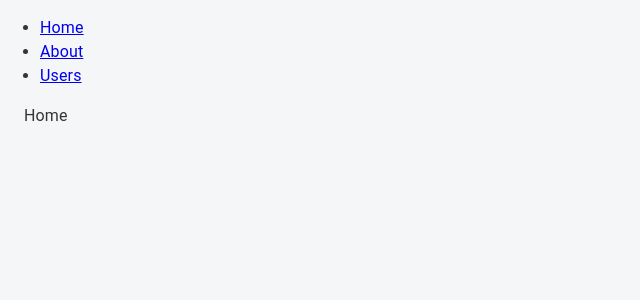
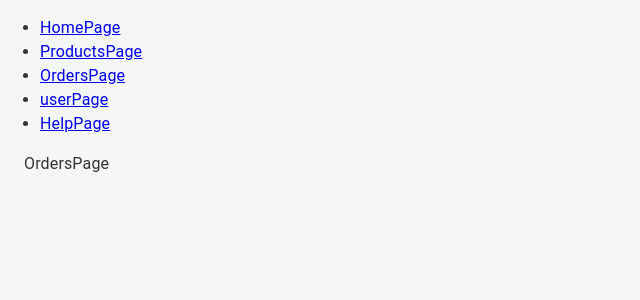
Before and after one commit to olimjonov97/burak-react, a React (Create React App) app: page /orders in a window 1280 px wide. Shown: the top 300 px of the page, without its empty margins (0-640 px from the left). Built offline with nearby package versions, Linux system fonts and the light colour scheme.

Commit message:
develop screen based Components

```diff
--- a/src/app/App.tsx
+++ b/src/app/App.tsx
@@ -3,43 +3,55 @@ import React from "react";
 import "../css/app.css";
 import { Box, Button, Container, Stack, Typography } from "@mui/material";
 import { Link, Route, Switch } from "react-router-dom";
-import { About } from "./screens/About";
-import { Home } from "./screens/Home";
-import { Users } from "./screens/Users";
+import { HomePage } from "./screens/homePage";
+import { PoductsPage } from "./screens/productsPage";
+import { OrdersPage } from "./screens/ordersPage";
+import { UserPage } from "./screens/userPage";
+import { HelpPage } from "./screens/helpPage";
 
 function App() {
   return (
     <div>
       <ul>
         <li>
-          <Link to="/">Home</Link>
+          <Link to="/">HomePage</Link>
         </li>
         <li>
-          <Link to="/about">About</Link>
+          <Link to="/products">ProductsPage</Link>
         </li>
         <li>
-          <Link to="/users">Users</Link>
+          <Link to="/orders">OrdersPage</Link>
+        </li>
+        <li>
+          <Link to="/member-page">userPage</Link>
+        </li>
+        <li>
+          <Link to="/help">HelpPage</Link>
         </li>
       </ul>
 
       <Switch>
-        <Route path="/about">
-          <About />
+        <Route path="/products">
+          <PoductsPage />
         </Route>
-        <Route path="/users">
-          <Users />
+        <Route path="/orders">
+          <OrdersPage />
+        </Route>
+        <Route path="/member-page">
+          <UserPage />
+        </Route>
+        <Route path="/member-page">
+          <UserPage />
+        </Route>
+        <Route path="/help">
+          <HelpPage />
         </Route>
         <Route path="/">
-          <Home />
+          <HomePage />
         </Route>
       </Switch>
     </div>
   );
 }
 
-
-
-
-
-
 export default App;
--- a/src/app/screens/About.tsx
+++ /dev/null
@@ -1,5 +0,0 @@
-import { Container } from "@mui/material";
-
-export function About() {
-  return <Container>About</Container>;
-}
--- a/src/app/screens/Home.tsx
+++ /dev/null
@@ -1,5 +0,0 @@
-import { Container } from "@mui/material";
-
-export function Home() {
-  return <Container>Home</Container>;
-}
--- a/src/app/screens/Users.tsx
+++ /dev/null
@@ -1,5 +0,0 @@
-import { Container } from "@mui/material";
-
-export function Users() {
-  return <Container>Users</Container>;
-}
--- /dev/null
+++ b/src/app/screens/helpPage/index.tsx
@@ -0,0 +1,5 @@
+ import { Container } from "@mui/material";
+
+ export function HelpPage() {
+   return <Container>HelpPage</Container>;
+ }
--- /dev/null
+++ b/src/app/screens/homePage/index.tsx
@@ -0,0 +1,5 @@
+import { Container } from "@mui/material";
+
+export function HomePage() {
+  return <Container>HomePage</Container>;
+}
--- /dev/null
+++ b/src/app/screens/ordersPage/index.tsx
@@ -0,0 +1,5 @@
+import { Container } from "@mui/material";
+
+export function OrdersPage() {
+  return <Container>OrdersPage</Container>;
+}
--- /dev/null
+++ b/src/app/screens/productsPage/index.tsx
@@ -0,0 +1,5 @@
+import { Container } from "@mui/material";
+
+export function PoductsPage() {
+  return <Container>PoductsPage</Container>;
+}
--- /dev/null
+++ b/src/app/screens/userPage/index.tsx
@@ -0,0 +1,5 @@
+ import { Container } from "@mui/material";
+
+ export function UserPage() {
+   return <Container>UserPage</Container>;
+ }
```
